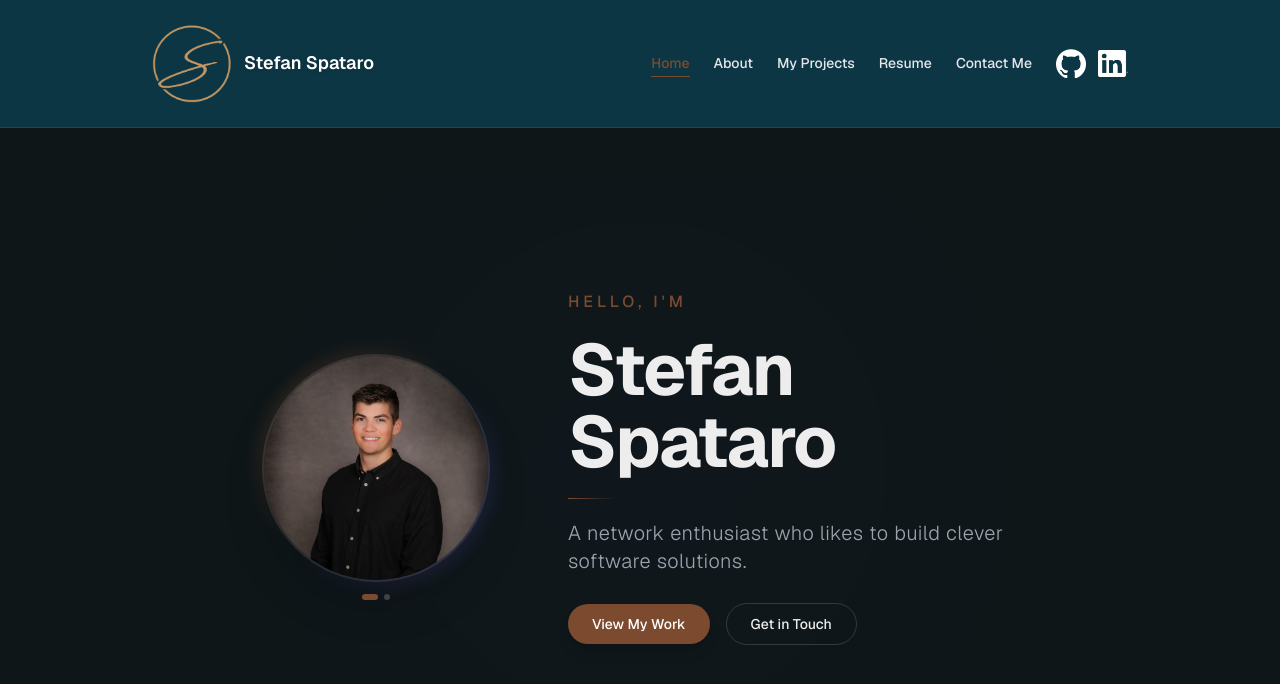
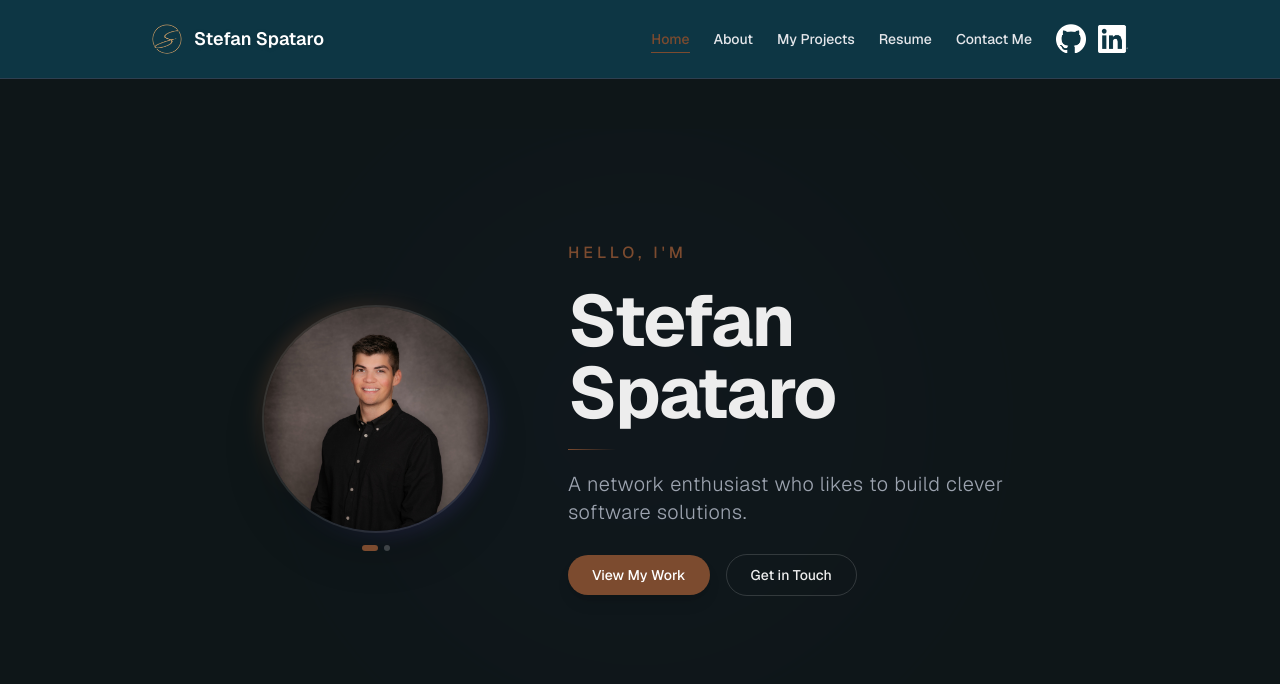
Before and after one commit to Stefans217/Portfolio-Website, a Next.js app in the folder portfolio-website/: page / in a window 1280 px wide. Shown: the top 684 px of the page. Built offline with nearby package versions, Linux system fonts and the light colour scheme.

Commit message:
made some changes

```diff
--- a/portfolio-website/src/components/Navbar.tsx
+++ b/portfolio-website/src/components/Navbar.tsx
@@ -29,7 +29,7 @@
             <div className="max-w-5xl mx-auto flex items-center justify-between p-4 md:p-6">
                 {/* Logo & Name */}
                 <Link href="/" className="flex items-center gap-3 transition-transform duration-300 hover:scale-105" aria-label="Home">
-                    <Image src={logo} alt="Stefan Spataro logo" width={80} height={80} className="rounded-full object-cover" priority />
+                    <Image src={logo} alt="Stefan Spataro logo" width={30} height={30} className="rounded-full object-cover" priority />
                     <span className="hidden sm:inline-block font-semibold text-lg text-white drop-shadow-sm">Stefan Spataro</span>
                 </Link>
 
--- a/portfolio-website/src/data/skills.json
+++ b/portfolio-website/src/data/skills.json
@@ -44,7 +44,7 @@
             "name": "TypeScript",
             "iconSrc": "",
             "details": "Writing type-safe JavaScript code with strong typing, interfaces, and modern ES features"
-        }
+        },
         {
             "name": "Project Management",
             "iconSrc": "",
```
